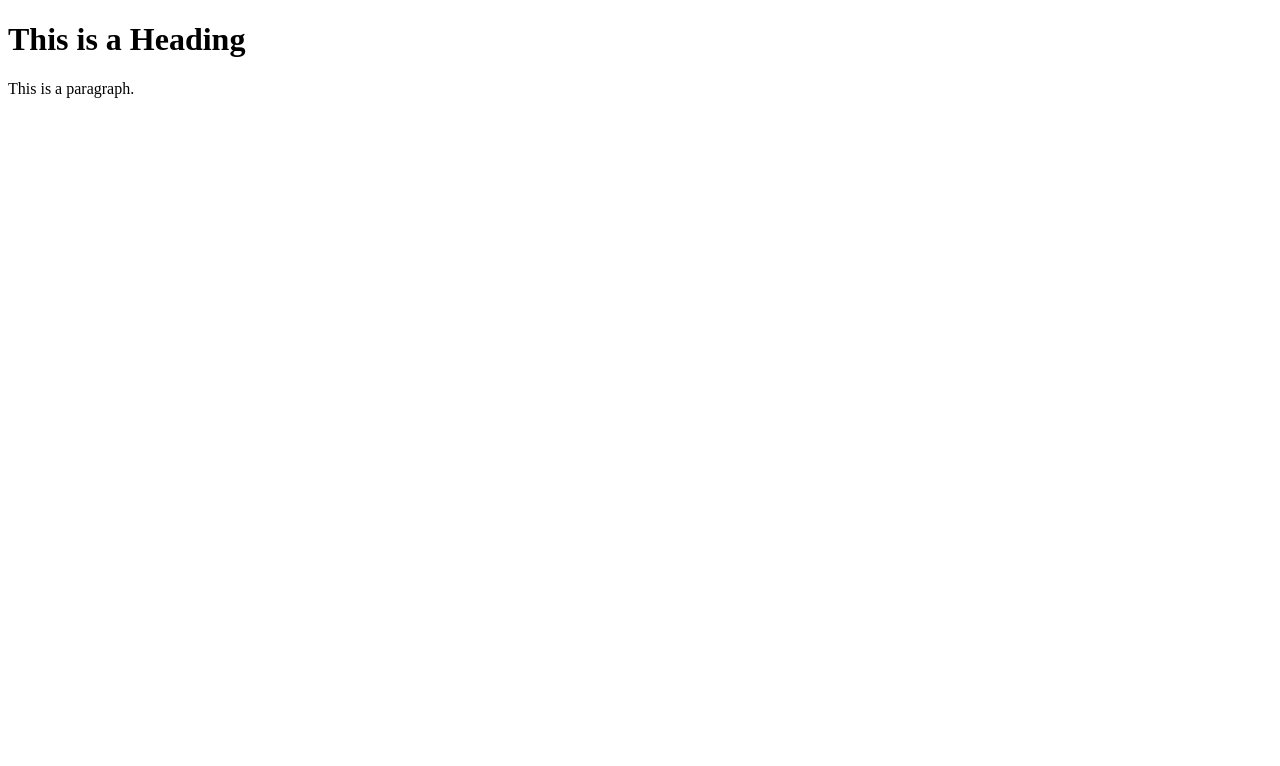
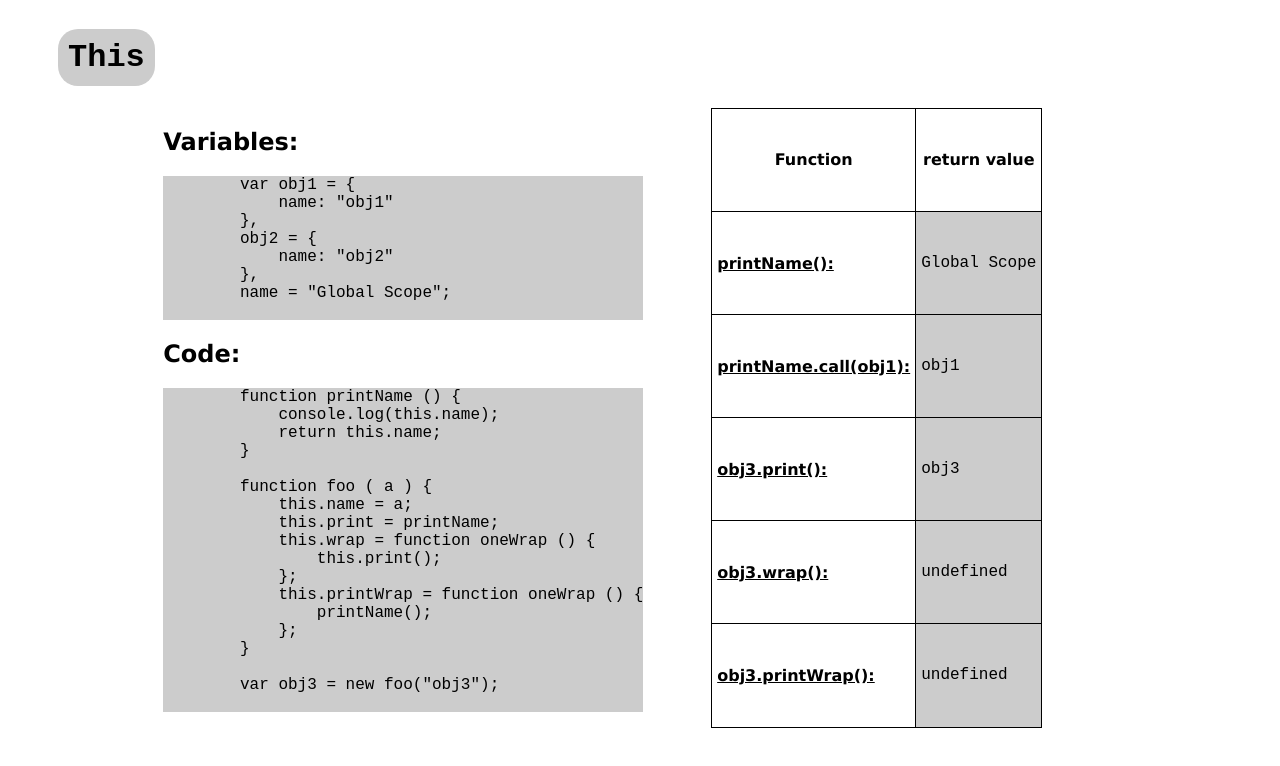
Before and after one commit to nusli/You-don-t-know-JS-practice, a plain HTML site: page index.html in a window 1280 px wide. Drawn offline with Linux system fonts and the light colour scheme.

Commit message:
Finished practice + added some basic styling

```diff
--- a/index.html
+++ b/index.html
@@ -2,12 +2,52 @@
 <html>
 <head>
     <link rel=stylesheet href="style.css">
-    <title>Page Title</title>
+    <title>'This' functions</title>
 </head>
 <body>
+<h1 class="code">This</h1>
+<div id="page">
+<div class="left">
+    <h2>Variables:</h2>
+    <p><pre id="variables" class="code">
+        var obj1 = {
+            name: "obj1"
+        },
+        obj2 = {
+            name: "obj2"
+        },
+        name = "Global Scope";
+    </pre></p>
+    <h2>Code:</h2>
+    <p><pre class="code">
+        function printName () {
+            console.log(this.name);
+            return this.name;
+        }
 
-<h1>This is a Heading</h1>
-<p>This is a paragraph.</p>
+        function foo ( a ) {
+            this.name = a;
+            this.print = printName;
+            this.wrap = function oneWrap () {
+                this.print();
+            };
+            this.printWrap = function oneWrap () {
+                printName();
+            };
+        }
+
+        var obj3 = new foo("obj3");
+    </pre></p>
+    </div>
+    <table id="results" class="right">
+        <tr>
+            <th>Function</th>
+            <th>return value</th>
+        </tr>
+    </table>
+    </div>
+</div>
+
 
 <script src="index.js"></script>
 </body>
--- a/index.js
+++ b/index.js
@@ -0,0 +1,40 @@
+var obj1 = {
+    name: "obj1"
+},
+obj2 = {
+    name: "obj2"
+},
+name = "Global Scope";
+
+function printName () {
+    return this.name;
+}
+
+function foo ( a ) {
+    this.name = a;
+    this.print = printName;
+    this.wrap = function oneWrap () {
+        this.print();
+    };
+    this.printWrap = function oneWrap () {
+        printName();
+    };
+}
+
+var obj3 = new foo("obj3");
+
+const results = document.getElementById("results");
+
+let resPrintName = printName(),
+resPrintObj1 = printName.call(obj1),
+resPrintObj3 = obj3.print(),
+resObj3Wrap = obj3.wrap(),
+resObj3PrintWrap = obj3.printWrap();
+
+
+results.innerHTML += `<tr><td class="precode"> printName(): </td> <td class="code">${resPrintName}</td></tr>
+<tr> <td class="precode"> printName.call(obj1): </td> <td class="code">${resPrintObj1}</td></tr>
+<tr> <td class="precode"> obj3.print(): </td> <td class="code">${resPrintObj3}</td></tr>
+<tr> <td class="precode"> obj3.wrap(): </td> <td class="code">${resObj3Wrap}</td></tr>
+<tr> <td class="precode"> obj3.printWrap(): </td> <td class="code">${resObj3PrintWrap}</td></tr>
+`
--- a/style.css
+++ b/style.css
@@ -0,0 +1,44 @@
+body {
+    font-family: Verdana, Geneva, Tahoma, sans-serif;
+}
+h1 {
+    display: inline-block;
+    padding: 10px;
+    border-radius: 20px;
+    margin-left: 50px;
+}
+.code {
+    font-family: "OCR A Std", monospace;
+    background-color: #ccc;
+}
+#results .precode {
+    text-decoration: underline;
+    font-weight: bold;
+}
+#results .code {
+    text-decoration: none;
+    font-weight: normal;
+}
+#page {
+    display: grid;
+    grid-template-columns: 35vw 35vw;
+    grid-template-areas:
+    "left right";
+    grid-column-gap: 2vw;
+    margin: auto;
+    justify-items: center;
+    justify-content: center;
+}
+.left {
+    grid-area: left;
+}
+.right {
+    grid-area: right;
+
+    border-collapse: collapse;
+}
+td, th {
+    border: 1px solid black;
+    padding-left: 5px;
+    padding-right: 5px;
+}
```
